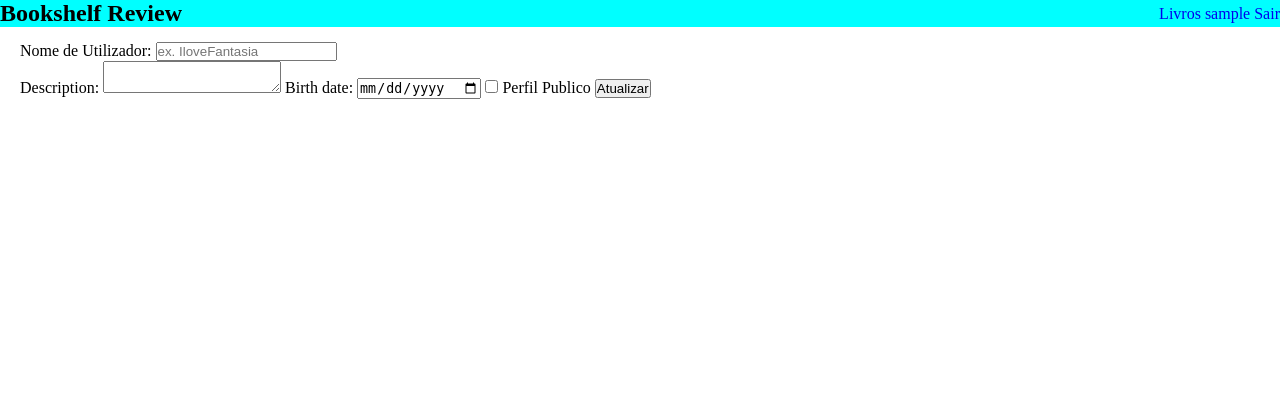
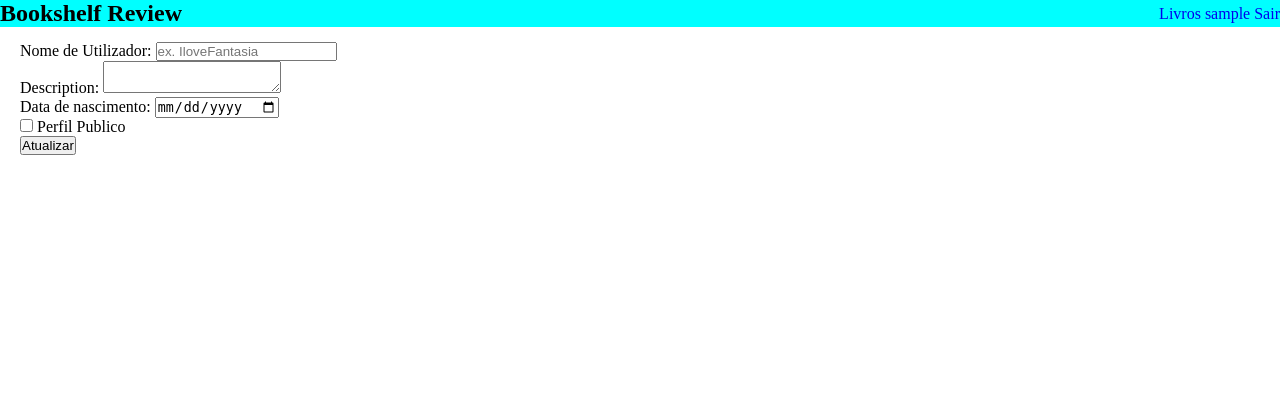
Before and after one commit to MiguelsHere/Proj, a PHP site: page /index.php?action=profile in a window 1280 px wide. Shown: the top 420 px of the page. Run offline with PHP 8.4, Linux system fonts and the light colour scheme; the visitor is signed in with stand-in values (Sample User, id 1).

Commit message:
Corrigir erros da views

```diff
--- a/Views/User/profile.php
+++ b/Views/User/profile.php
@@ -17,15 +17,15 @@
         <input type="text" autocomplete="username" placeholder="ex. IloveFantasia" minlength="3" maxlength="50" id="username" name="username" required><br>
 
         <label for="user_description">Description:</label>
-        <textarea id="user_description" name="user_description"></textarea>
+        <textarea id="user_description" name="user_description"></textarea><br>
 
-        <label for="birth">Birth date:</label>
-        <input type="date" autocomplete="bday" id="birth" name="birth">
+        <label for="birth">Data de nascimento:</label>
+        <input type="date" autocomplete="bday" id="birth" name="birth"><br>
 
         <label for="public">
             <input type="checkbox" id="public" name="public">
             <span>Perfil Publico</span>
-        </label>
+        </label><br>
 
         <button type="submit">Atualizar</button>
     </form>
--- a/Views/User/register.php
+++ b/Views/User/register.php
@@ -17,7 +17,7 @@
         <input type="text" autocomplete="username" placeholder="ex. IloveFantasia" minlength="3" maxlength="50" id="username" name="username" required><br>
 
         <label for="email">Email:</label>
-        <input type="email" autocomplete="email" placeholder="ex. exemplo@gmail.com" id="email" name="email" required>
+        <input type="email" autocomplete="email" placeholder="ex. exemplo@gmail.com" id="email" name="email" required><br>
 
         <label for="password">Palavra-passe:</label>
         <input type="password" autocomplete="new-password" minlength="8" id=password name=password required><br>
```
